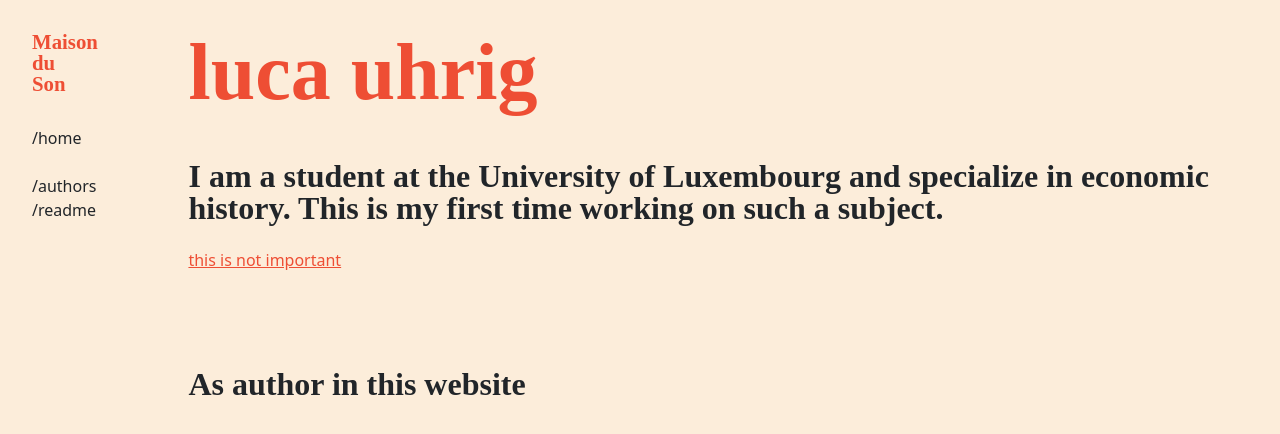
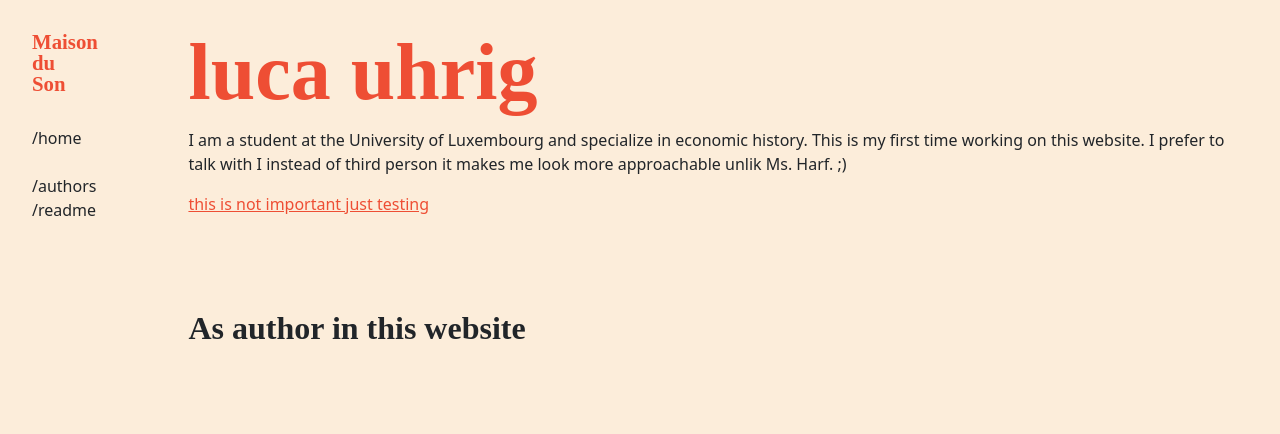
Before and after one commit to C2DH/maison-du-son, a Jekyll site: the page built from _people/luca-uhrig.md, in a window 1280 px wide. Shown: the top 434 px of the page. Built offline with Jekyll 4.4.1, drawn with Linux system fonts in a browser that asks for light colours; some web fonts are replaced.

Commit message:
Update luca-uhrig.md

```diff
--- a/_people/luca-uhrig.md
+++ b/_people/luca-uhrig.md
@@ -1,6 +1,6 @@
 ---
 title: luca uhrig
 ---
-I am a student at the University of Luxembourg and specialize in economic history. This is my first time working on such a subject.
----
- <a href = "https://twitter.com/elhotzo/status/1708828716506190175"> this is not important </a>
+I am a student at the University of Luxembourg and specialize in economic history. This is my first time working on this website. I prefer to talk with I instead of third person it makes me look more approachable unlik Ms. Harf. ;)
+
+ <a href = "https://twitter.com/elhotzo/status/1708828716506190175"> this is not important just testing </a>
```
